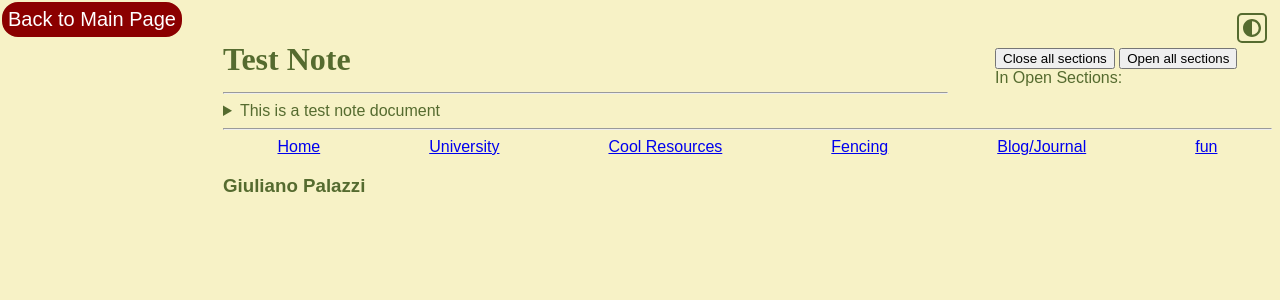
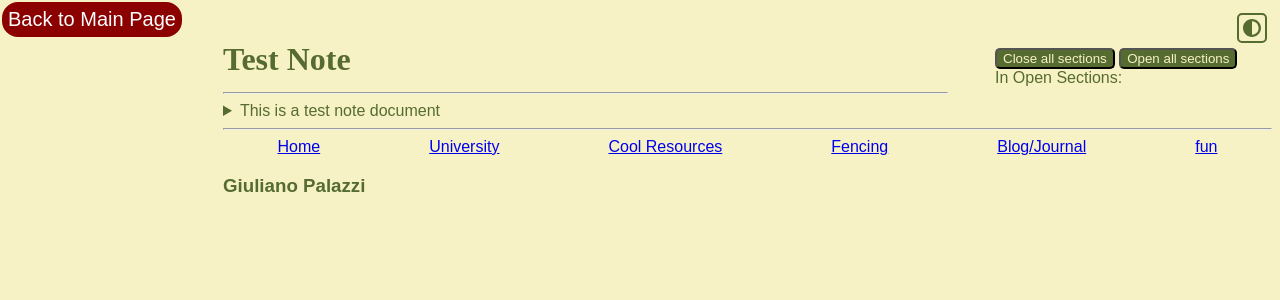
Before and after one commit to GiulianoPalazzi/giulianopalazzi.github.io, a Jekyll site: the page built from notes/testnote.md, in a window 1280 px wide. Shown: the top 300 px of the page. Built offline with Jekyll 4.4.1, drawn with Linux system fonts in a browser that asks for light colours; nearby versions of some CDN libraries.

Commit message:
styled the buttons in notes pages

```diff
--- a/assets/css/note.css
+++ b/assets/css/note.css
@@ -50,12 +50,12 @@ width: calc(50% - 355px);
 top: 3em;
 }
 
-details > summary {
+div.cnote > details > summary {
 font-size: 16px;
 transition: font-size .3s;
 }
 
-details[open] > summary {
+div.cnote > details[open] > summary {
 font-size: 2em;
 font-weight: bold;
 }
@@ -70,3 +70,22 @@ padding: 0.5em 10px;
 div.note-block strong{
 color: #e74c3c;
 }
+
+.button {
+background: var(--foreground);
+color: var(--background);
+border-radius: 5px;
+cursor: pointer;
+display: inline-block;
+text-align: center;
+}
+
+summary.button {
+padding: 5px 1em 5px 1em;
+}
+summary.button > p {
+margin: 0;
+}
+summary.button + p {
+margin-left: 2em;
+}
```
